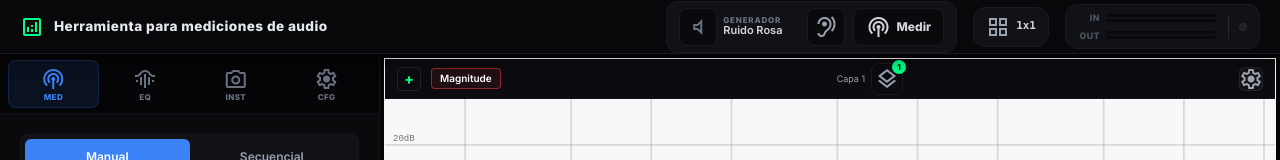
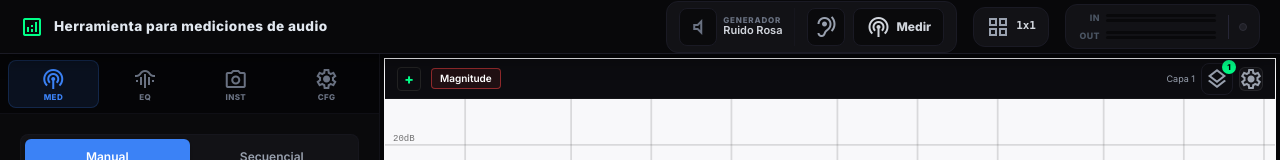
Before and after one commit to entrerios2/asistente, a SvelteKit app: page / in a window 1280 px wide. Shown: the top 160 px of the page. Built offline with nearby package versions, Linux system fonts and the light colour scheme.

Commit message:
feat: implement Quadrant component for multi-metric audio data visualization and interaction

```diff
--- a/src/components/medicion/Quadrant.svelte
+++ b/src/components/medicion/Quadrant.svelte
@@ -1169,7 +1169,7 @@
     }}
 >
     <!-- CABECERA PREMIUM DE CADA CUADRANTE -->
-    <div class="quadrant-header flex items-center justify-between bg-[#08080a] border-b border-[#1a1a24] px-3 py-1.5 min-h-[40px]"
+    <div class="quadrant-header flex items-center gap-2 bg-[#08080a] border-b border-[#1a1a24] px-3 py-1.5 min-h-[40px]"
          onmousedown={(e) => e.stopPropagation()}
          onmouseup={(e) => e.stopPropagation()}
          onclick={(e) => e.stopPropagation()}
@@ -1241,8 +1241,8 @@
             </div>
         </div>
 
-        <!-- ETIQUETA DE CAPA ACTIVA + BOTÓN DE CAPAS CON BADGE -->
-        <div class="flex items-center gap-1.5">
+        <!-- ETIQUETA DE CAPA ACTIVA + BOTÓN DE CAPAS CON BADGE (CON ML-AUTO Y BOTÓN SETTINGS INTEGRADO) -->
+        <div class="flex items-center gap-1.5 ml-auto">
             <!-- Etiqueta de capa activa (siempre visible) -->
             {#if activeLayer}
                 <span class="text-[9px] text-gray-400 truncate max-w-[80px]" title={activeLayer.name}>
@@ -1327,8 +1327,8 @@
                     </div>
                 {/if}
             </div>
-        </div>
-
+
+            <!-- Botón settings (MOVIDO AQUÍ) -->
             <button
                 bind:this={settingsBtn}
                 class="settings-btn flex items-center justify-center w-8 h-8 rounded-lg border border-[#1a1a24] text-gray-400 hover:text-gray-200 transition-all cursor-pointer hover:bg-[#121216]"
@@ -1337,6 +1337,7 @@
             >
                 <span class="material-symbols-outlined text-[16px]">settings</span>
             </button>
+        </div>
     </div>
 
     <!-- CANVAS DEL GRÁFICO -->
```
Lines whose indentation alone changed are shown as unchanged.
